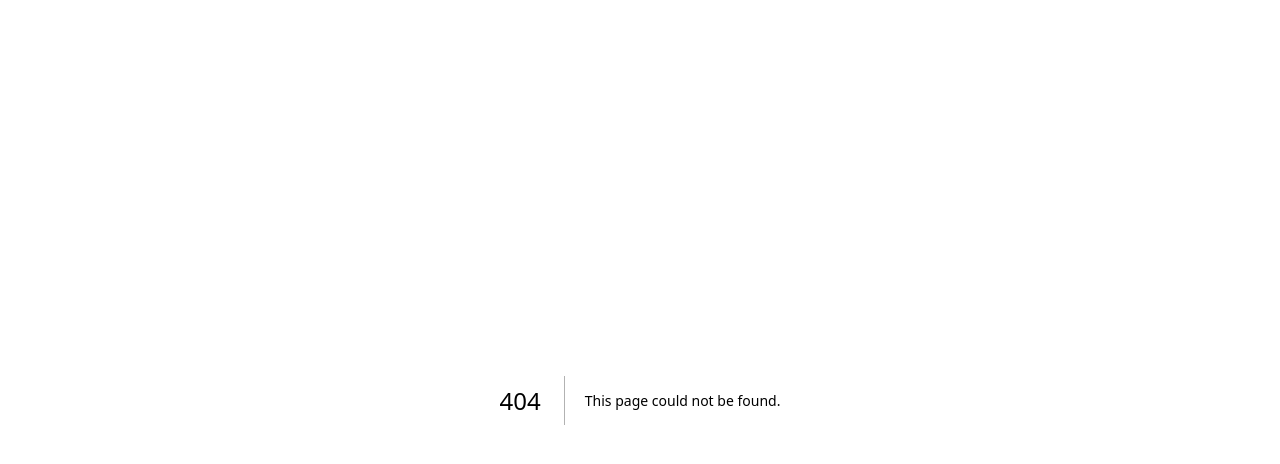
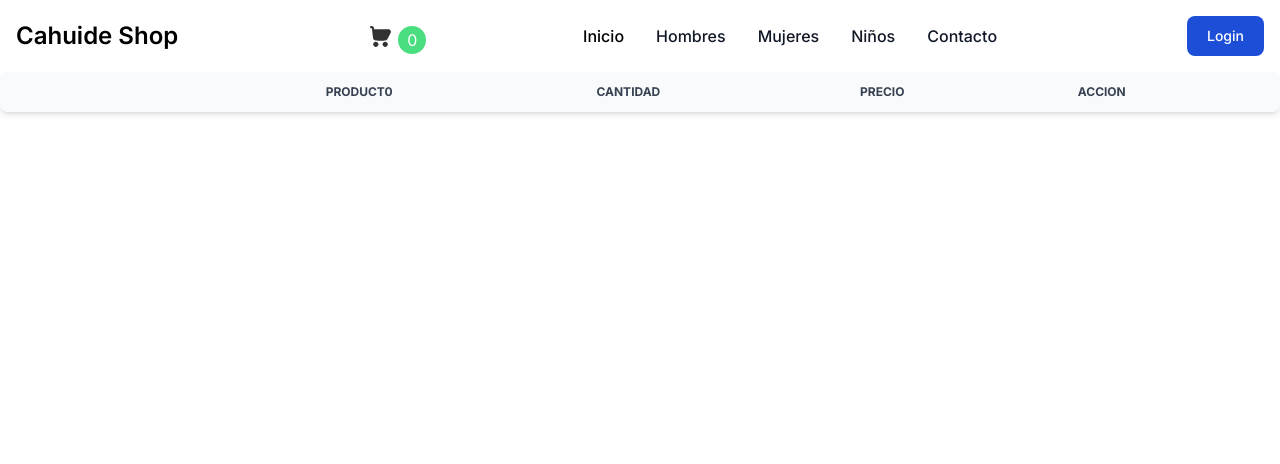
Before and after one commit to marquitocalderon/ecommerce-cahuide-shop, a Next.js app: page /cart in a window 1280 px wide. Before the commit this address had no page. Shown: the top 464 px of the page. Built offline with nearby package versions, Linux system fonts and the light colour scheme.

Commit message:
haceindo cambieoos

```diff
--- /dev/null
+++ b/src/app/cart/Carrito.tsx
@@ -0,0 +1,74 @@
+"use client"
+import { useAppSelector } from '@/redux/hooks'
+import Image from 'next/image';
+import React from 'react'
+
+export default function Carrito() {
+
+    const productos = useAppSelector((state) => state.productos.products);
+    console.log(productos)
+  return (
+
+<div className="relative overflow-x-auto shadow-md sm:rounded-lg">
+    <table className="w-full text-sm text-left rtl:text-right text-gray-500 dark:text-gray-400">
+        <thead className="text-xs text-gray-700 uppercase bg-gray-50 dark:bg-gray-700 dark:text-gray-400">
+            <tr>
+                <th scope="col" className="px-16 py-3">
+                    <span className="sr-only">Image</span>
+                </th>
+                <th scope="col" className="px-6 py-3">
+                    Product0
+                </th>
+                <th scope="col" className="px-6 py-3">
+                    Cantidad
+                </th>
+                <th scope="col" className="px-6 py-3">
+                    Precio
+                </th>
+                <th scope="col" className="px-6 py-3">
+                    Accion
+                </th>
+            </tr>
+        </thead>
+        <tbody>
+        {productos.map((producto: any) => (
+            <tr className="bg-white border-b dark:bg-gray-800 dark:border-gray-700 hover:bg-gray-50 dark:hover:bg-gray-600">
+                <td className="p-4">
+                    <img src={producto.image} className="w-16 md:w-32 max-w-full max-h-full" alt={producto.nombre_producto}/>
+                </td>
+                <td className="px-6 py-4 font-semibold text-gray-900 dark:text-white">
+                    {producto.nombre_producto}
+                </td>
+                <td className="px-6 py-4">
+                    <div className="flex items-center">
+                        <button className="inline-flex items-center justify-center p-1 me-3 text-sm font-medium h-6 w-6 text-gray-500 bg-white border border-gray-300 rounded-full focus:outline-none hover:bg-gray-100 focus:ring-4 focus:ring-gray-200 dark:bg-gray-800 dark:text-gray-400 dark:border-gray-600 dark:hover:bg-gray-700 dark:hover:border-gray-600 dark:focus:ring-gray-700" type="button">
+                            <span className="sr-only">Quantity button</span>
+                            <svg className="w-3 h-3" aria-hidden="true" xmlns="http://www.w3.org/2000/svg" fill="none" viewBox="0 0 18 2">
+                                <path stroke="currentColor" stroke-linecap="round" stroke-linejoin="round" stroke-width="2" d="M1 1h16"/>
+                            </svg>
+                        </button>
+                        <div>
+                            <input type="number" id="first_product" className="bg-gray-50 w-14 border border-gray-300 text-gray-900 text-sm rounded-lg focus:ring-blue-500 focus:border-blue-500 block px-2.5 py-1 dark:bg-gray-700 dark:border-gray-600 dark:placeholder-gray-400 dark:text-white dark:focus:ring-blue-500 dark:focus:border-blue-500" placeholder="1" required />
+                        </div>
+                        <button className="inline-flex items-center justify-center h-6 w-6 p-1 ms-3 text-sm font-medium text-gray-500 bg-white border border-gray-300 rounded-full focus:outline-none hover:bg-gray-100 focus:ring-4 focus:ring-gray-200 dark:bg-gray-800 dark:text-gray-400 dark:border-gray-600 dark:hover:bg-gray-700 dark:hover:border-gray-600 dark:focus:ring-gray-700" type="button">
+                            <span className="sr-only">Quantity button</span>
+                            <svg className="w-3 h-3" aria-hidden="true" xmlns="http://www.w3.org/2000/svg" fill="none" viewBox="0 0 18 18">
+                                <path stroke="currentColor" stroke-linecap="round" stroke-linejoin="round" stroke-width="2" d="M9 1v16M1 9h16"/>
+                            </svg>
+                        </button>
+                    </div>
+                </td>
+                <td className="px-6 py-4 font-semibold text-gray-900 dark:text-white">
+                    {producto.precio}
+                </td>
+                <td className="px-6 py-4">
+                    <a href="#" className="font-medium text-red-600 dark:text-red-500 hover:underline">Remove</a>
+                </td>
+            </tr>
+            ))}
+        </tbody>
+    </table>
+</div>
+
+  )
+}
--- /dev/null
+++ b/src/app/cart/page.tsx
@@ -0,0 +1,10 @@
+import React from 'react'
+import Carrito from './Carrito'
+
+export default function page() {
+  return (
+    <div>
+        <Carrito></Carrito>
+    </div>
+  )
+}
--- a/src/app/layout.tsx
+++ b/src/app/layout.tsx
@@ -2,6 +2,7 @@ import type { Metadata } from "next";
 import { Inter } from "next/font/google";
 import "./globals.css";
 import AppProvider from "@/redux/providers";
+import { Navbar } from "flowbite-react";
 
 
 const inter = Inter({ subsets: ["latin"] });
--- a/src/app/page.tsx
+++ b/src/app/page.tsx
@@ -12,9 +12,6 @@ export default async function page() {
   const datosProductos = await getProductos("https://backend-vercel-psi.vercel.app/productos")
   return (
     <Fragment>
-      <header>
-        <Navbar></Navbar>
-      </header>
       <main>
         <Gallery datosProductos={datosProductos}   ></Gallery>
       </main>
--- a/src/components/Navbar/Navbar.tsx
+++ b/src/components/Navbar/Navbar.tsx
@@ -3,6 +3,8 @@ import React, { useEffect } from "react";
 import { initFlowbite } from "flowbite";
 import Login from "../login/Login";
 import Cart from "../icons/Cart";
+import { useAppSelector } from "@/redux/hooks";
+import Link from "next/link";
 
 function Navbar() {
   useEffect(() => {
@@ -11,6 +13,12 @@ function Navbar() {
       // Cleanup if necessary
     };
   }, []);
+
+
+
+  const contador = useAppSelector((state) => state.counterReducer.contador);
+
+
 
   return (
     <nav className="bg-white border-gray-200 dark:bg-gray-900">
@@ -22,14 +30,14 @@ function Navbar() {
         </a>
 
         {/* CART */}
-        <div className="relative cursor-pointer">
+        <Link className="relative cursor-pointer" href={"/cart"}>
           <Cart></Cart>
           <span className="top-0 left-7 absolute w-8 h-8 bg-green-400 border-2 border-white dark:border-gray-800 rounded-full">
             <span className="absolute top-1/2 left-1/2 transform -translate-x-1/2 -translate-y-1/2 text-white">
-              1
+              {contador}
             </span>
           </span>
-        </div>
+        </Link>
 
 
         <button
--- a/src/redux/estados_globales/productos.ts
+++ b/src/redux/estados_globales/productos.ts
@@ -1,8 +1,10 @@
 import { createSlice, PayloadAction } from "@reduxjs/toolkit";
 
 interface Product {
-  id: number;
-  name: string;
+  id_producto: number;
+  nombre_producto: string;
+  image: string;
+  precio: number
 }
 
 interface CounterState {
--- a/src/redux/providers.tsx
+++ b/src/redux/providers.tsx
@@ -2,6 +2,7 @@
 import React, { ReactNode } from "react";
 import { Provider as ReduxProvider } from "react-redux";
 import { store } from "./store";
+import Navbar from "@/components/Navbar/Navbar";
 
 interface AppProviderProps {
   children: ReactNode;
@@ -10,6 +11,7 @@ interface AppProviderProps {
 const AppProvider: React.FC<AppProviderProps> = ({ children }) => {
   return (
     <ReduxProvider store={store}>
+          <Navbar></Navbar>
       {children}
     </ReduxProvider>
   );
```
Also changed, not shown: src/components/Gallery/Gallery.tsx (+9 -2 lines).
